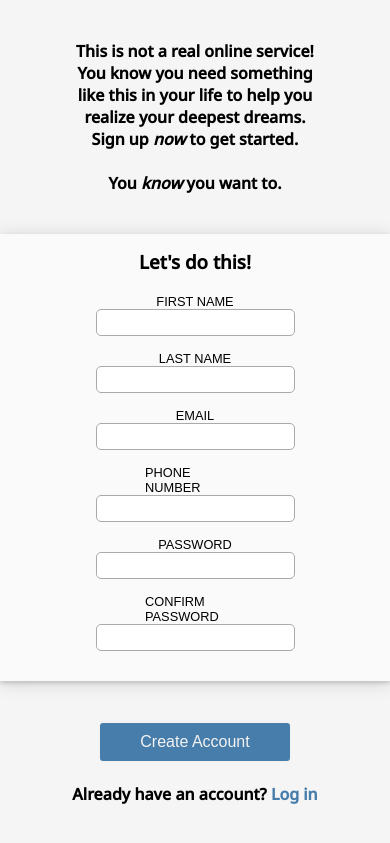
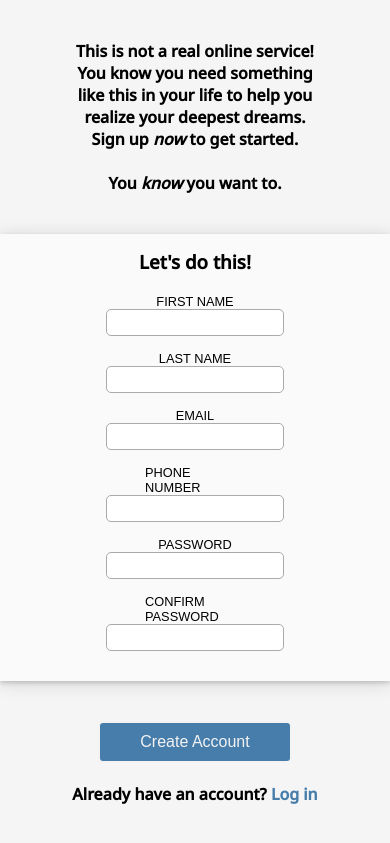
Before and after one commit to crisxchan/sign-up-page, a plain HTML site: page index.html in a window 390 px wide. Shown: the part 75-918 px from the top of the page. Drawn offline with Linux system fonts and the light colour scheme.

Commit message:
Improved input width for mobile view

```diff
--- a/styles.css
+++ b/styles.css
@@ -142,6 +142,9 @@ a {
         text-align: center;
     }
 
+    input {
+        width: 40vw;
+    }
     .input {
         align-items: center;
         margin: 0 0 15px 0;
```
